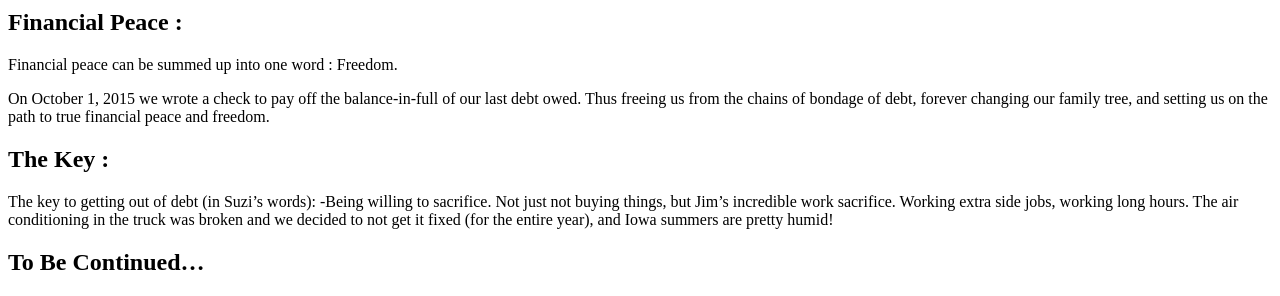
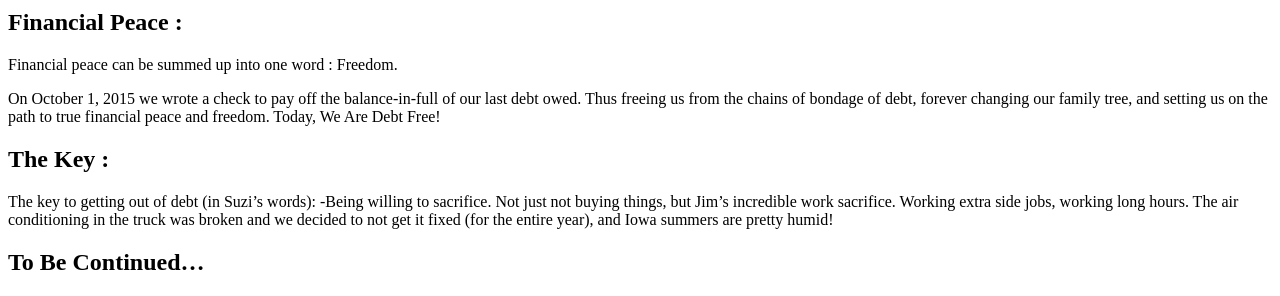
Before and after one commit to hmfaysal/Jekyll-HMFAYSAL-Theme, a Jekyll site: the page built from _posts/2015-10-1-debt-free.md, in a window 1280 px wide. Shown: the part 1664-1960 px from the top of the page. Built offline with Jekyll 4.4.1, drawn with Linux system fonts in a browser that asks for light colours; comment, search, counter and statistics services are not loaded.

Commit message:
edit to debt free post

```diff
--- a/_posts/2015-10-1-debt-free.md
+++ b/_posts/2015-10-1-debt-free.md
@@ -40,6 +40,7 @@ Financial peace can be summed up into one word : Freedom.
 
 On October 1, 2015 we wrote a check to pay off the balance-in-full of our last debt owed.
 Thus freeing us from the chains of bondage of debt, forever changing our family tree, and setting us on the path to true financial peace and freedom.
+Today, We Are Debt Free!
 
 # The Key &#58;
 The key to getting out of debt (in Suzi’s words):
```
